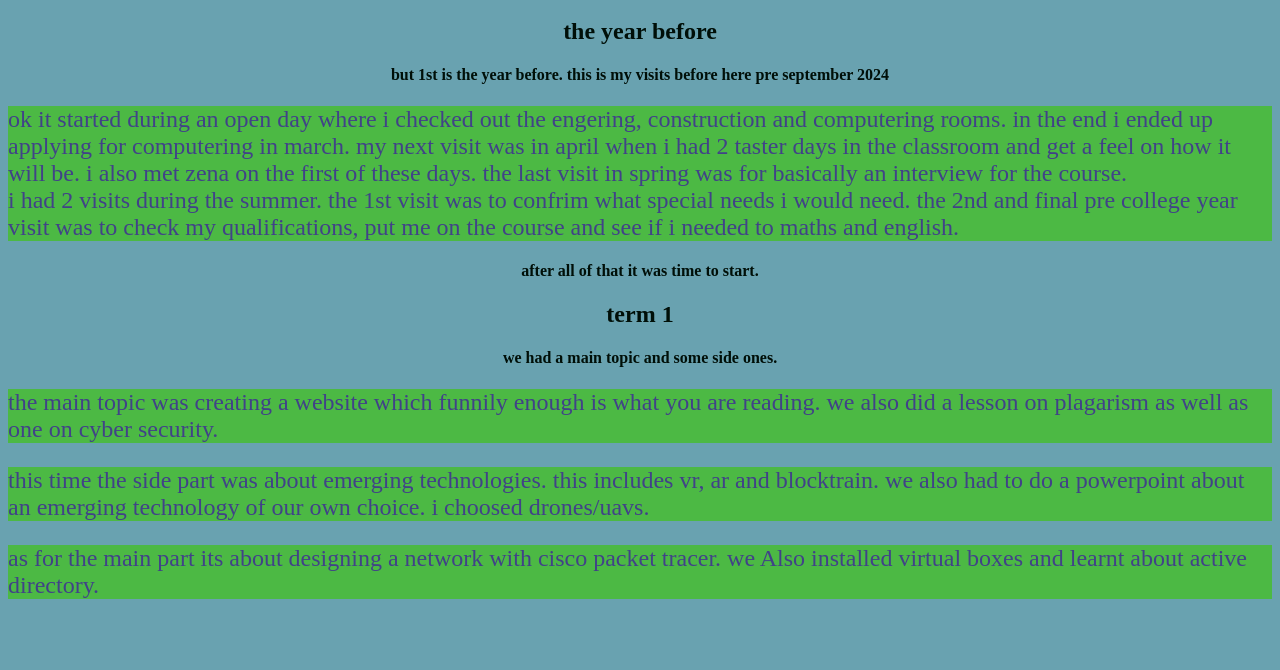
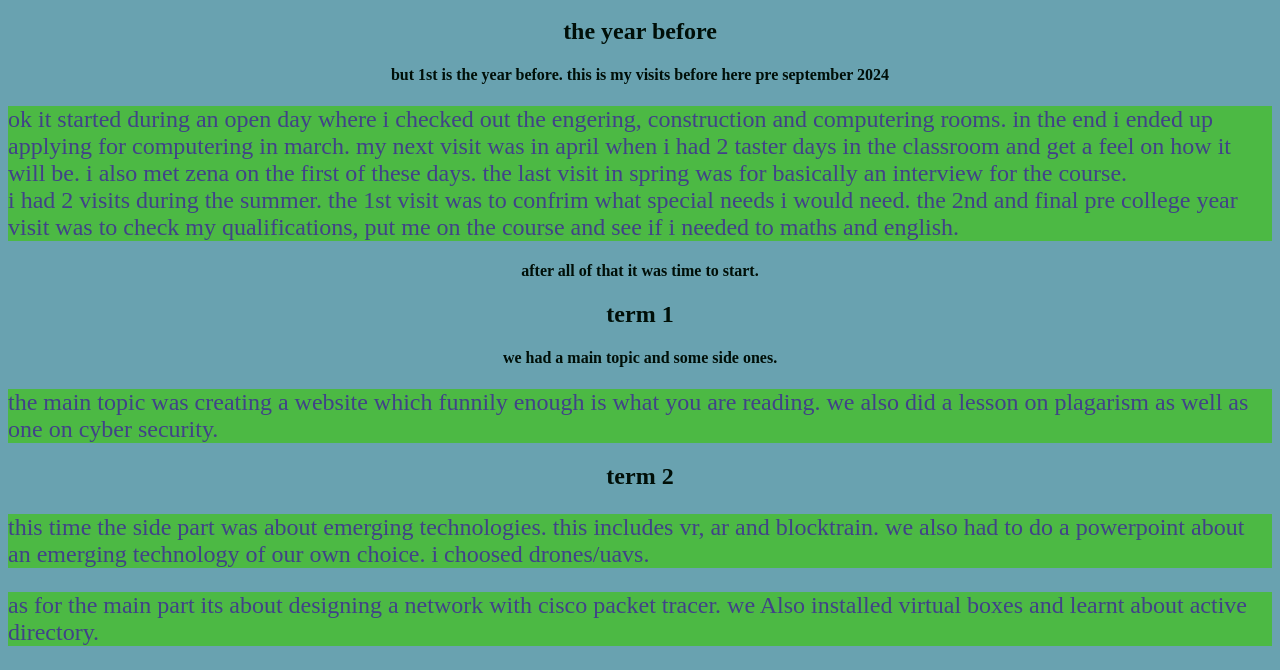
Before and after one commit to jakejolliffe/jakejolliffe.github.io, a plain HTML site: page blog.html in a window 1280 px wide. Shown: the part 148-818 px from the top of the page. Drawn offline with Linux system fonts and the light colour scheme.

Commit message:
blog update

```diff
--- a/blog.html
+++ b/blog.html
@@ -33,6 +33,7 @@ the 2nd and final pre college year visit was to check my qualifications, put me
 the main topic was creating a website which funnily enough is what you are reading.
 we also did a lesson on plagarism as well as one on cyber security.
 </div>
+<h2> term 2</h2>
 <div class="term 2"></div>
 <p>this time the side part was about emerging technologies. this includes
 vr, ar and blocktrain. we also had to do a powerpoint about an emerging
```
